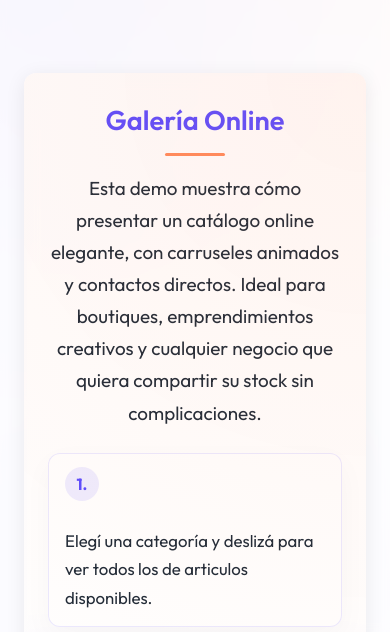
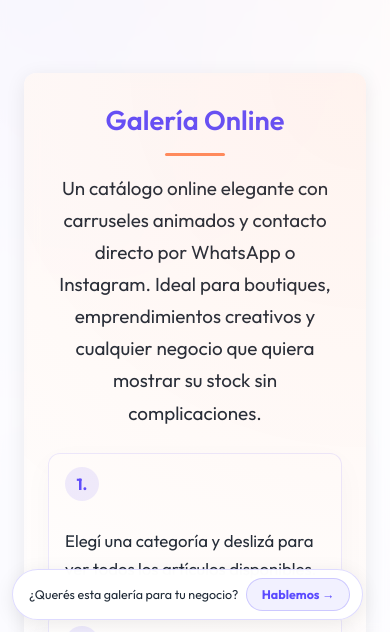
Before and after one commit to azael-p/galeria-demo, a website with bundled scripts: page tienda/index.html in a window 390 px wide. Shown: the part 212-844 px from the top of the page. Built offline with nearby package versions, Linux system fonts and the light colour scheme; no server answers.

Commit message:
feat: update site content and add SaaS badge functionality

```diff
--- a/tienda/content.js
+++ b/tienda/content.js
@@ -1,18 +1,19 @@
 export const siteContent = {
   storeName: "Galería Demo",
-  slogan: "Mostrá tus productos, conecta con tus clientes",
+  slogan: "Mostrá tus productos, conectá con tus clientes",
   introDescription:
-    "Esta demo muestra cómo presentar un catálogo online elegante, con carruseles animados y contactos directos. Ideal para boutiques, emprendimientos creativos y cualquier negocio que quiera compartir su stock sin complicaciones.",
+    "Un catálogo online elegante con carruseles animados y contacto directo por WhatsApp o Instagram. Ideal para boutiques, emprendimientos creativos y cualquier negocio que quiera mostrar su stock sin complicaciones.",
   aboutText:
-    "Galería Demo es un escaparate digital listo para adaptar a cualquier emprendimiento. Ofrece una experiencia visual clara, rápida de implementar y pensada para fortalecer la presencia online de tiendas independientes.",
+    "Galería Demo es un escaparate digital listo para adaptar a cualquier negocio. Una experiencia visual clara, que tus clientes pueden explorar desde el celular y cerrar el pedido en segundos.",
   contactDescription:
-    "Atendemos pedidos de manera personalizada para asegurarnos de que cada producto llegue perfecta. En tu mensaje contanos qué categoría y nombre viste en la galería así agilizamos todo.",
+    "Cada consulta se atiende de forma personalizada. Contanos qué artículo o categoría viste en la galería y coordinamos todo rápido.",
   contact: {
     whatsapp: {
+      // TODO: reemplazar con el número del cliente (formato internacional sin +)
       international: "59898238313",
       display: "098 238 313",
-      heroMessage: "Hola! Vi la demo de la galería y quiero más información.",
-      contactMessage: "Hola! Me interesó un producto de la galería demo y quiero saber más."
+      heroMessage: "Hola! Vi la galería y quiero más información sobre los productos.",
+      contactMessage: "Hola! Vi un artículo en la galería y quiero consultarlo."
     },
     instagram: {
       handle: "@galeria.demo",
@@ -21,5 +22,10 @@ export const siteContent = {
     },
     email: "contacto@gmail.com"
   },
-  footerNote: "© 2026 Galería Demo — Catálogo online para tu tienda"
+  footerNote: "© 2026 Galería Demo — Catálogo online para tu negocio",
+
+  // Contacto para el badge "¿Querés esta galería?"
+  // Completá con tu número para recibir leads del SaaS
+  saasWhatsapp: "59898238313",  // ej: "59899123456"
+  saasMessage: "Hola! Vi la demo de Galería y me interesa para mi negocio. ¿Me podés dar más info?"
 };
--- a/tienda/index.html
+++ b/tienda/index.html
@@ -14,15 +14,15 @@
 <body>
 <nav class="navbar">
     <div class="navbar-inner">
-        <a class="navbar-brand" id="navStoreName" href="#">Vení Guapa</a>
+        <a class="navbar-brand" id="navStoreName" href="#">Galería Demo</a>
         <a class="navbar-nav-link" href="#categorias">Ver catálogo</a>
     </div>
 </nav>
 
 <header class="hero">
     <div class="hero-content">
-        <h1 id="storeTitle">Vení Guapa</h1>
-        <p class="eslogan" id="storeSlogan">Ropa con actitud para mujeres con estilo</p>
+        <h1 id="storeTitle">Galería Demo</h1>
+        <p class="eslogan" id="storeSlogan">Mostrá tus productos, conectá con tus clientes</p>
     </div>
 </header>
 
@@ -31,18 +31,18 @@
     <section id="inicio" class="intro">
         <div class="intro-texto">
             <h2>Galería Online</h2>
-            <p class="intro-descripcion" id="introDescription">Subimos cada prenda a su categoría para que puedas explorar todo el catálogo sin distracciones. Cuando algo te guste, escribinos y coordinamos el pedido personalmente.</p>
+            <p class="intro-descripcion" id="introDescription">Un catálogo online elegante con carruseles animados y contacto directo por WhatsApp o Instagram. Ideal para boutiques, emprendimientos creativos y cualquier negocio que quiera mostrar su stock sin complicaciones.</p>
 
             <ul class="intro-pasos">
-                <li><span>1.</span> Elegí una categoría y deslizá para ver todos los de articulos disponibles.</li>
-                <li><span>2.</span> Abrí la foto para verla en grande y tomar nota del nombre o referencia.</li>
-                <li><span>3.</span> Contactanos por WhatsApp o Instagram y cerramos el pedido juntas.</li>
+                <li><span>1.</span> Elegí una categoría y deslizá para ver todos los artículos disponibles.</li>
+                <li><span>2.</span> Abrí la foto para verla en grande y tomá nota del nombre o referencia.</li>
+                <li><span>3.</span> Escribinos por WhatsApp o Instagram y coordinamos el pedido.</li>
             </ul>
 
             <div class="intro-acciones">
                 <a class="cta-catalogo" href="#categorias">Ver catálogo</a>
-                <a class="cta-contacto whatsapp" id="heroWhatsappBtn" href="https://wa.me/59898238313?text=Hola%20Veni%20Guapa%21%20Quiero%20pedir%20info%20sobre%20las%20prendas." target="_blank" rel="noopener noreferrer">Escribir por WhatsApp</a>
-                <a class="cta-contacto instagram" id="heroInstagramBtn" href="https://www.instagram.com/tiendaveniguapa20" target="_blank" rel="noopener noreferrer">Hablar por Instagram</a>
+                <a class="cta-contacto whatsapp" id="heroWhatsappBtn" href="#" target="_blank" rel="noopener noreferrer">Escribir por WhatsApp</a>
+                <a class="cta-contacto instagram" id="heroInstagramBtn" href="#" target="_blank" rel="noopener noreferrer">Ver Instagram</a>
             </div>
         </div>
     </section>
@@ -54,18 +54,18 @@
 
     <section id="sobre-nosotros">
         <h2>Sobre Nosotros</h2>
-        <p id="aboutText">Somos una tienda de ropa pensada para mujeres con personalidad. En Vení Guapa combinamos estilo, tendencia y cercanía.</p>
+        <p id="aboutText">Galería Demo es un escaparate digital listo para adaptar a cualquier negocio. Una experiencia visual clara, que tus clientes pueden explorar desde el celular y cerrar el pedido en segundos.</p>
     </section>
 
     <section id="contacto">
         <h2>Contacto</h2>
-        <p id="contactDescription">Atendemos pedidos de manera personalizada para asegurarnos de que cada prenda llegue perfecta. En tu mensaje contanos qué categoría y nombre viste en la galería así agilizamos todo.</p>
+        <p id="contactDescription">Cada consulta se atiende de forma personalizada. Contanos qué artículo o categoría viste en la galería y coordinamos todo rápido.</p>
         <div class="contacto-acciones">
-            <a class="cta-contacto whatsapp" id="contactWhatsapp" href="https://wa.me/59898238313?text=Hola%20Veni%20Guapa%21%20Vi%20una%20prenda%20en%20la%20galeria%20y%20quiero%20encargarla." target="_blank" rel="noopener noreferrer">
-                Escribir al 098 238 313
+            <a class="cta-contacto whatsapp" id="contactWhatsapp" href="#" target="_blank" rel="noopener noreferrer">
+                Escribir por WhatsApp
             </a>
-            <a class="cta-contacto instagram" id="contactInstagram" href="https://www.instagram.com/tiendaveniguapa20?igsh=aWRnMjlqbzN1dGVj" target="_blank" rel="noopener noreferrer">
-                Mensaje directo @tiendaveniguapa20
+            <a class="cta-contacto instagram" id="contactInstagram" href="#" target="_blank" rel="noopener noreferrer">
+                Mensaje directo por Instagram
             </a>
         </div>
     </section>
@@ -75,7 +75,7 @@
     <div class="footer-content">
         <div class="footer-brand">
             <p class="footer-store-name" id="footerStoreName">Galería Demo</p>
-            <p id="footerNote">&copy; 2026 Galería Demo — Catálogo online para tu tienda</p>
+            <p id="footerNote">&copy; 2026 Galería Demo — Catálogo online para tu negocio</p>
         </div>
         <div class="footer-links">
             <a class="footer-link" id="footerWhatsapp" href="#" target="_blank" rel="noopener noreferrer">WhatsApp</a>
@@ -88,6 +88,12 @@
 <button id="scrollTopBtn" class="scroll-top" aria-label="Volver al inicio">↑</button>
 <div class="overlay-fondo"></div>
 
+<!-- Badge SaaS: solo visible si saasWhatsapp está configurado en content.js -->
+<div class="saas-badge" id="saasBadge" hidden>
+    <span class="saas-badge-text">¿Querés esta galería para tu negocio?</span>
+    <a class="saas-badge-link" id="saasBadgeLink" href="#" target="_blank" rel="noopener noreferrer">Hablemos →</a>
+</div>
+
 <script type="module" src="scripts.js"></script>
 
 </body>
--- a/tienda/scripts.js
+++ b/tienda/scripts.js
@@ -202,6 +202,21 @@ function applyStaticContent() {
     if (footerEmail && email) {
         footerEmail.href = `mailto:${email}`;
         footerEmail.textContent = email;
+    }
+
+    // Título de la pestaña
+    if (siteContent?.storeName) {
+        document.title = siteContent.storeName;
+    }
+
+    // Badge SaaS
+    const saasBadge = document.getElementById("saasBadge");
+    const saasBadgeLink = document.getElementById("saasBadgeLink");
+    if (saasBadge && saasBadgeLink && siteContent?.saasWhatsapp) {
+        const msg = encodeURIComponent(siteContent.saasMessage || "Hola! Me interesa la galería para mi negocio.");
+        saasBadgeLink.href = `https://wa.me/${siteContent.saasWhatsapp}?text=${msg}`;
+        saasBadge.hidden = false;
+        setTimeout(() => saasBadge.classList.add("visible"), 1500);
     }
 }
 
--- a/tienda/styles.css
+++ b/tienda/styles.css
@@ -922,8 +922,63 @@ footer p {
   animation: fadeInWave 0.8s cubic-bezier(0.25, 0.8, 0.25, 1) forwards;
 }
 
+/* Badge SaaS */
+.saas-badge {
+  position: fixed;
+  bottom: 1.5rem;
+  left: 1.5rem;
+  display: flex;
+  align-items: center;
+  gap: 0.75rem;
+  background: rgba(255, 255, 255, 0.97);
+  border: 1.5px solid rgba(91, 75, 255, 0.2);
+  border-radius: 50px;
+  padding: 0.6rem 1rem 0.6rem 1.2rem;
+  box-shadow: var(--sombra-suave);
+  z-index: 150;
+  backdrop-filter: blur(10px);
+  font-size: 0.82rem;
+  color: var(--color-texto);
+  opacity: 0;
+  transform: translateY(8px);
+}
+
+.saas-badge.visible {
+  animation: fadeInUp 0.6s forwards;
+}
+
+.saas-badge-text {
+  white-space: nowrap;
+}
+
+.saas-badge-link {
+  color: var(--color-principal);
+  font-weight: 700;
+  text-decoration: none;
+  white-space: nowrap;
+  padding: 0.3rem 0.9rem;
+  border-radius: 50px;
+  background: rgba(91, 75, 255, 0.08);
+  border: 1.5px solid rgba(91, 75, 255, 0.25);
+  transition: var(--transicion);
+}
+
+.saas-badge-link:hover {
+  background: var(--color-principal);
+  color: white;
+  border-color: var(--color-principal);
+}
+
 /* Responsive */
 @media (max-width: 768px) {
+  .saas-badge {
+    font-size: 0.78rem;
+    left: 0.75rem;
+    bottom: 0.75rem;
+    padding: 0.5rem 0.75rem 0.5rem 1rem;
+    gap: 0.5rem;
+  }
+
   header.hero {
     padding: 40px 1.5rem 32px;
   }
```
